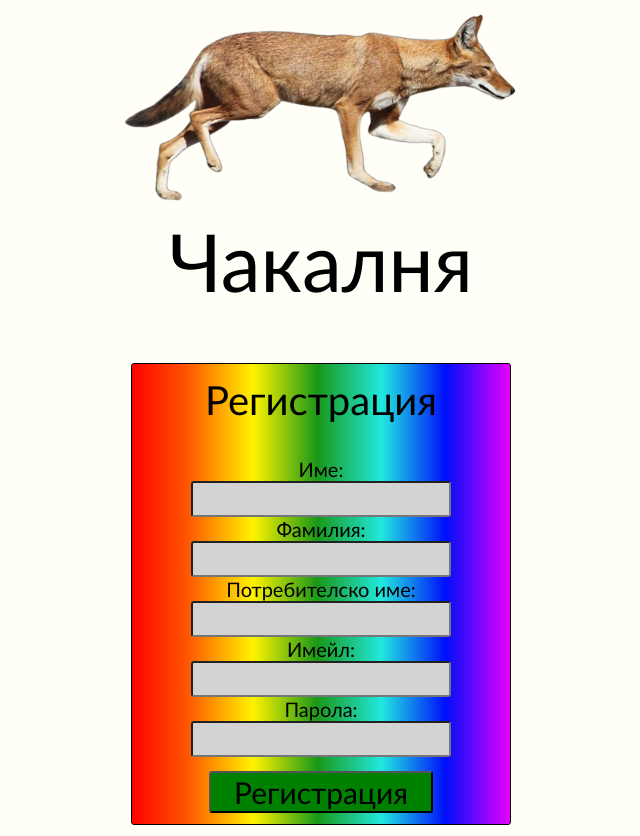
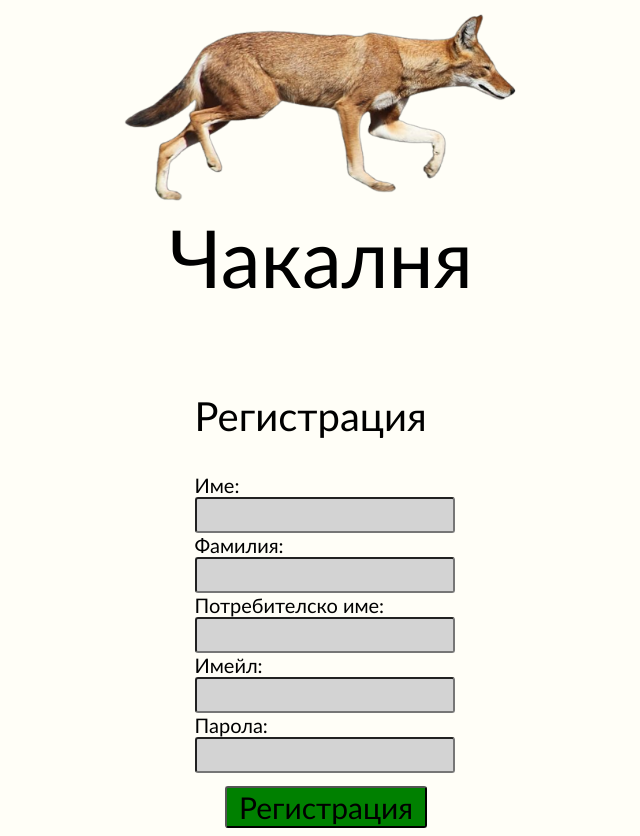
Before and after one commit to brokenhalo420/web-project, a PHP site: page /register.html in a window 1280 px wide. Shown: the whole page, without its empty margins (319-959 px from the left). Run offline with PHP 8.4, Linux system fonts and the light colour scheme.

Commit message:
update 1

```diff
--- a/frontend/register/css/style.css
+++ b/frontend/register/css/style.css
@@ -1,11 +1,36 @@
 body {
-    text-align: center;
     background-color: rgb(255, 254, 247);
+    display: flex;
+    flex-direction: column;
+    align-items: center;
+    justify-content: space-between;
 }
 
 img#logo {
     height: 200px;
     width: auto;
+}
+
+header {
+    display: flex;
+    flex-direction: column;
+    align-items: center;
+}
+
+article {
+    display: flex;
+    justify-content: center;
+    flex-direction: column;
+    align-items: center;
+    width: 20%;
+}
+
+form {
+    display: flex;
+    justify-content: space-between;
+    align-content: space-between;
+    flex-direction: column;
+    width: 100%;
 }
 
 h1{
@@ -15,35 +40,9 @@ h1{
     margin-top: 1px;
 }
 
-header {
-    align-items: center;
-    text-align: center;
-}
-
-article {
-    text-align: center;
-    margin-left :35%;
-    margin-right :35%;
-    border: 1px black solid;
-    border-radius: 3px;
-    background: linear-gradient(90deg, rgba(255,0,0,1) 0%, rgba(255,89,0,1) 15%, rgba(255,243,0,1) 32%, rgba(25,152,24,1) 49%, rgba(32,232,223,1) 66%, rgba(0,14,250,1) 83%, rgba(230,0,255,1) 100%);
-}
-
-form {
-    text-align: center;
-    align-items: center;
-    align-content: center;
-    margin-left :10%;
-    margin-right :10%;
-    padding: 3%;
-}
-
 form>h2 {
     font-weight: normal;
     font-size: 40px;
-    margin-left :-5%;
-    margin-right :-5%;
-    margin-top: 1px;
     font-family: 'Gill Sans', 'Gill Sans MT', Calibri, 'Trebuchet MS', sans-serif;
 }
 
@@ -53,7 +52,7 @@ form label {
 }
 
 form input {
-    width: 90%;
+    width: 100%;
     min-height: 30px;
     font-size:18px;
     border-radius: 3px;
@@ -67,6 +66,7 @@ form button {
     font-size: 30px;
     width: 80%;
     border-radius: 3px;
+    margin-left: 12%;
     margin-top: 5%;
     font-family: 'Gill Sans', 'Gill Sans MT', Calibri, 'Trebuchet MS', sans-serif;
 
```
